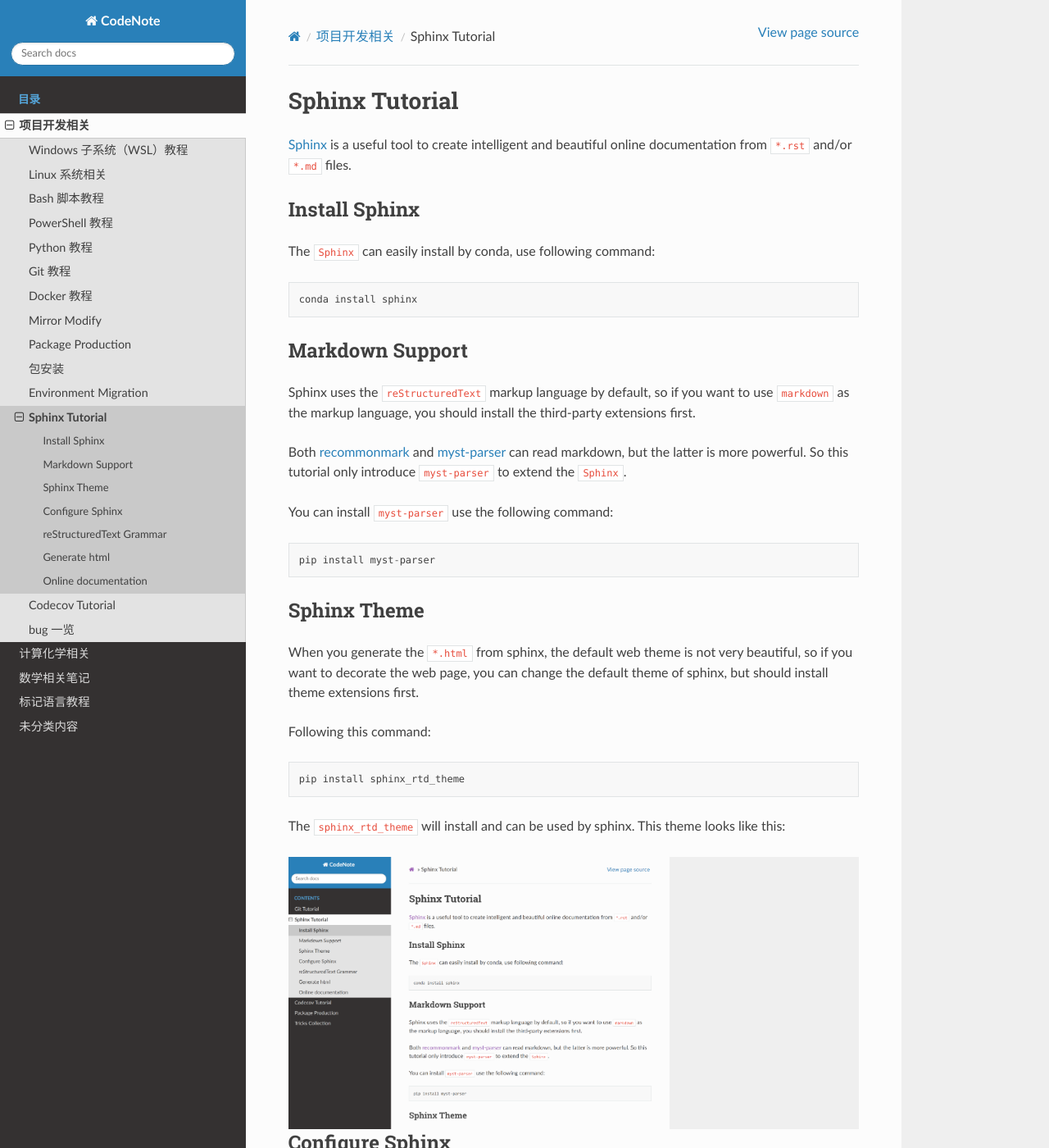
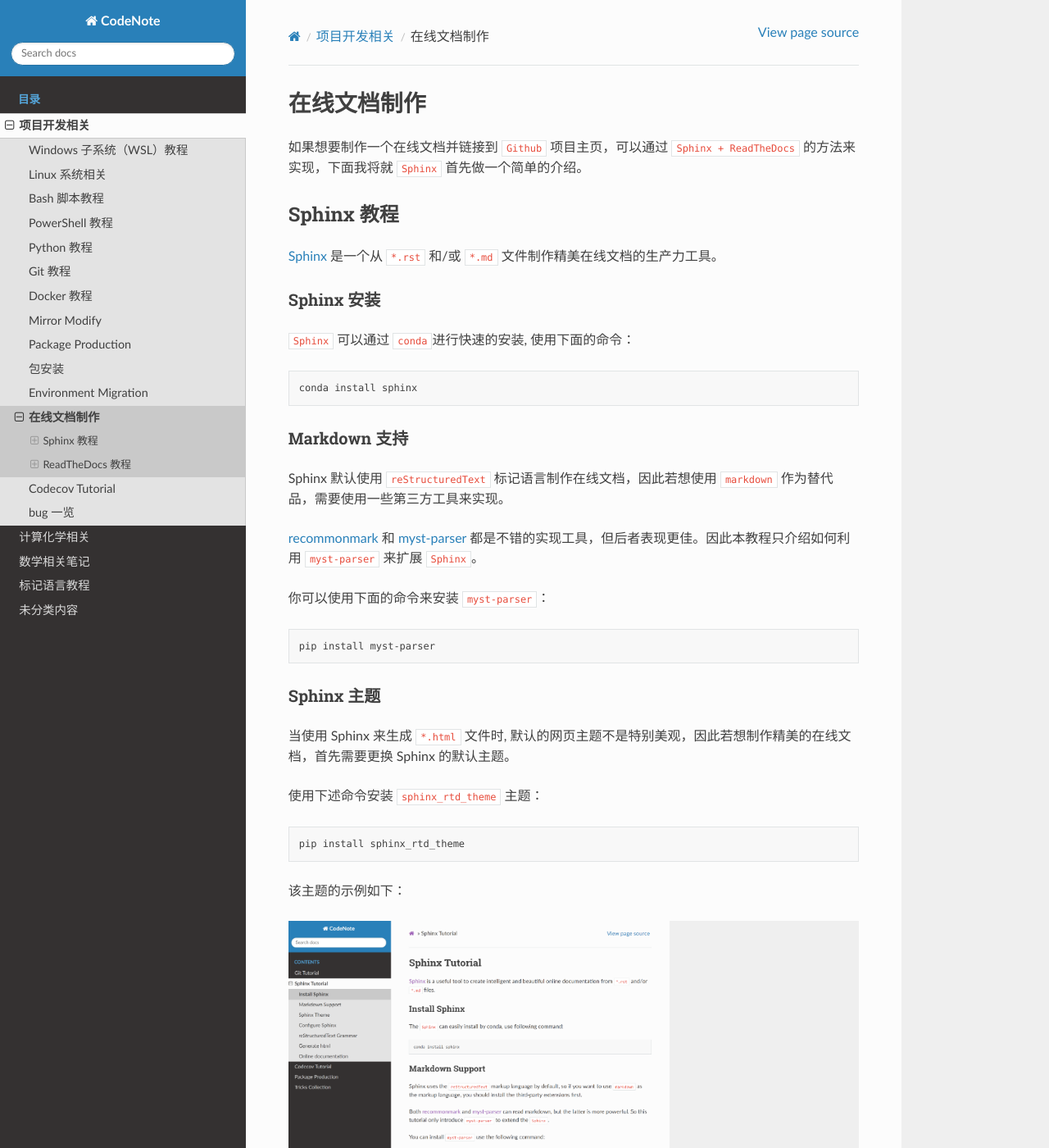
Before and after one commit to Rasic2/CodeNote, a Sphinx documentation site: the page built from docs/source/sphinx.md, in a window 1280 px wide and 1400 px high. Shown: the whole window at 82% size. Built offline with Sphinx 7.4.7 and the Read the Docs theme 2.0.0, drawn with Linux system fonts in a browser that asks for light colours; some of the changed text lies outside the part shown.

Commit message:
add docs pdf download

````diff
--- a/docs/source/sphinx.md
+++ b/docs/source/sphinx.md
@@ -1,52 +1,56 @@
-# Sphinx Tutorial
+# 在线文档制作
 
-[Sphinx](https://www.sphinx-doc.org/en/master/) is a useful tool to create intelligent and beautiful online documentation from `*.rst` and/or `*.md` files.
+如果想要制作一个在线文档并链接到 `Github` 项目主页，可以通过 `Sphinx + ReadTheDocs` 的方法来实现，下面我将就 `Sphinx` 首先做一个简单的介绍。
 
-## Install Sphinx
+## Sphinx 教程
 
-The `Sphinx` can easily install by conda, use following command:
+[Sphinx](https://www.sphinx-doc.org/en/master/) 是一个从 `*.rst` 和/或 `*.md` 文件制作精美在线文档的生产力工具。
 
-```
+### Sphinx 安装
+
+`Sphinx` 可以通过 `conda`进行快速的安装, 使用下面的命令：
+
+```bash
 conda install sphinx
 ```
 
-## Markdown Support
+### Markdown 支持
 
-Sphinx uses the `reStructuredText` markup language by default, so if you want to use `markdown` as the markup language, you should install the third-party extensions first.
+Sphinx 默认使用 `reStructuredText` 标记语言制作在线文档，因此若想使用 `markdown` 作为替代品，需要使用一些第三方工具来实现。
 
-Both [recommonmark](https://recommonmark.readthedocs.io/en/latest/) and [myst-parser](https://myst-parser.readthedocs.io/en/latest/) can read markdown, but the latter is more powerful. So this tutorial only introduce `myst-parser` to extend the `Sphinx`.
+[recommonmark](https://recommonmark.readthedocs.io/en/latest/) 和 [myst-parser](https://myst-parser.readthedocs.io/en/latest/) 都是不错的实现工具，但后者表现更佳。因此本教程只介绍如何利用 `myst-parser` 来扩展 `Sphinx`。
 
-You can install `myst-parser` use the following command:
+你可以使用下面的命令来安装 `myst-parser`：
 
-```
+```bash
 pip install myst-parser
 ```
 
-## Sphinx Theme
+### Sphinx 主题
 
-When you generate the `*.html` from sphinx, the default web theme is not very beautiful, so if you want to decorate the web page, you can change the default theme of sphinx, but should install theme extensions first.
+当使用 Sphinx 来生成 `*.html` 文件时, 默认的网页主题不是特别美观，因此若想制作精美的在线文档，首先需要更换 Sphinx 的默认主题。
 
-Following this command:
+使用下述命令安装 `sphinx_rtd_theme` 主题：
 
-```
+```bash
 pip install sphinx_rtd_theme
 ```
 
-The `sphinx_rtd_theme` will install and can be used by sphinx. This theme looks like this:
+该主题的示例如下：
 
 <div align=center><img width=700 src="_static/sphinx.png"/></div>
 
-## Configure Sphinx
+### Sphinx 配置
 
-Quick start a sphinx project is very easy, only need run the following command:
+快速开始一个 Sphinx 项目非常简单，只需要执行下述命令：
 
-```
+```bash
 sphinx-quickstart
 ```
 
-then following the introduction to complete the initial configuration.
+然后根据想到即可完成首次配置。
 
-Before we start the write the documentation, we need to configure the sphinx and extensions at first, and only `conf.py` file need to modify (locate in `/source` directory), like this.
+在开始书写文档之前，我们首先需要完成 Sphinx 和插件的配置，只需要修改 `conf.py` （该文件位于 `/source` 目录下）即可。
 
 ```python
 # Configuration file for the Sphinx documentation builder.
@@ -119,37 +123,37 @@
 html_static_path = ['_static']
 ```
 
-Where `extensions` list the extensions we need to enable, `myst_enable_extensions` specify the extensions belonging to `myst-parser`, `source_suffix` list the documentation file suffix and `html_theme` specify the theme what we use.
+其中 `extensions` 列出了我们需要开启的扩展， `myst_enable_extensions` 表示 `myst-parser` 的子扩展，`source_suffix` 列出了作为文档的后缀，`html_theme` 指明我们想要使用的网页主题。
 
 :::{note}
-If you also list the `linkify` in the `myst_enable_extensions`, please install `myst-parser[linkify]` first.
+如果你在 `myst_enable_extensions` 中列出了 `linkify`，请提前安装 `myst-parser[linkify]`。
 :::
 
-## reStructuredText Grammar
+### reStructuredText 语法
 
-The rst grammar can see [here](https://ebf-contribute-guide.readthedocs.io/zh_CN/latest/rest-syntax/base-syntax.html), which is not the main content of this tutorial.
+`reStructuredText` 标记语言的语法可以看[这里](https://ebf-contribute-guide.readthedocs.io/zh_CN/latest/rest-syntax/base-syntax.html)。
 
-## Generate html
+### 生成 html
 
-After you finish the documentation, you can run the following command (in `/docs` directory) to generate the `*.html` and preview.
+在完成文档的书写之后，可以通过运行下述命令（在 `/docs` 目录下面执行）来制作离线文档并预览。
 
-```
+```bash
 make html
 ```
 
-## Online documentation
+## ReadTheDocs 教程
 
-If you want to make your documentation online, you can use [github](https://github.com/) and [readthedocs](https://readthedocs.org/) to manage.
+### 文档部署
 
-Following this steps:
+将 [Github](https://github.com/) 和 [readthedocs](https://readthedocs.org/) 联用可以实现文档的自动生成和部署，详细步骤如下：
 
-1. prepare a `.readthedocs.yaml` in your `root directory`
+1. 在 `根目录` 下面准备一个 `.readthedocs.yaml` 文件；
 
-2. push your documentation to `github`
+2. 将文档推送到 `Github`；
 
-3. link your `github` project to `readthedocs`
+3. 将 `Github` 项目与 `readthedocs` 网站关联。
 
-`.readthedocs.yaml` example:
+`.readthedocs.yaml` 示例:
 
 ```yaml
 # .readthedocs.yaml
@@ -183,3 +187,39 @@
 #     - method: setuptools
 #       path: .
 ```
+
+### 文档 pdf 下载
+
+通过下面的步骤可以将在线文档以 pdf 格式下载：
+
+1. 在 `.readthedocs.yaml` 中添加 `format` 和 `apt_packages` 键；
+
+```yaml
+# Set the version of Python and other tools you might need
+build:
+  os: ubuntu-20.04
+  tools:
+    python: "3.9"
+    # You can also specify other tool versions:
+    # nodejs: "16"
+    # rust: "1.55"
+    # golang: "1.17"
+  apt_packages:
+    - inkscape
+
+# If using Sphinx, optionally build your docs in additional formats such as PDF
+formats:
+  - pdf
+```
+
+其中，`format`表示我们想制作 `pdf` 版本的文档， `apt_packages` 是为了安装 `inkscape` 软件，该工具可以将 `svg` 图片进行转换以使 `latexpdf` 支持。
+
+2. 在 `conf.py` 中添加扩展 `sphinxcontrib.inkscapeconverter`;
+
+```python
+extensions = ['sphinx.ext.autodoc', 'sphinx.ext.viewcode', 'sphinxcontrib.inkscapeconverter']
+```
+
+3. 修改 `requirements.txt` 安装该扩展；
+
+4. 至此，便可以实现 `pdf` 格式的文档下载。
````
